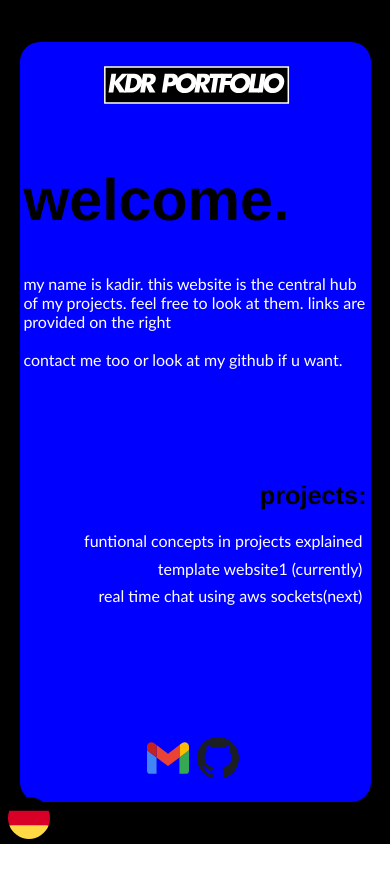
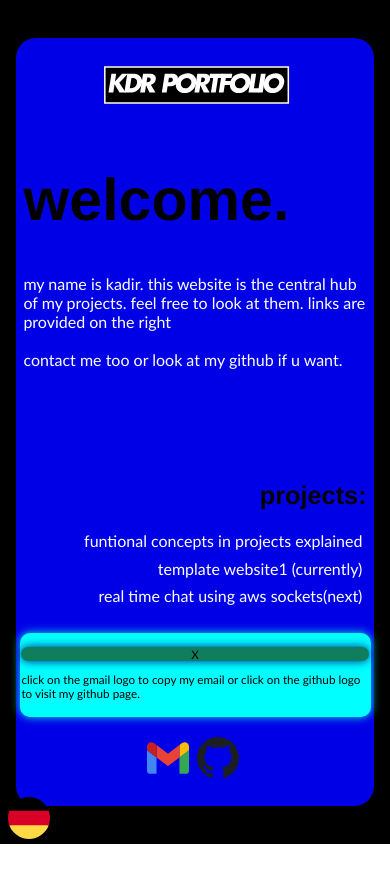
Before and after one commit to kadirtikil/portfolio, a React (Vite) app: page / in a window 390 px wide. Shown: the top 882 px of the page. Built offline with nearby package versions, Linux system fonts and the light colour scheme.

Commit message:
some changes for the mobile version. might need to add more stuff for this

```diff
--- a/src/App.css
+++ b/src/App.css
@@ -1,6 +1,6 @@
 @media(max-width: 1199px) {
   .root{
-    background-color: blue;
+    background-color: rgba(0, 0, 255, 0.904);
     border-radius: 20px;
     height: 90vh;
     width: 90vw;
@@ -8,6 +8,8 @@
     display: grid;
     grid-template-columns: 90vw;
     grid-template-rows: 10vh 10vh 10vh 10vh 10vh 10vh 10vh 10vh 10vh;
+
+    padding: 1vw;
   }
 
   .portfoliologo{
@@ -82,6 +84,39 @@
 
     cursor: pointer;
   }
+
+  .ismobile{
+    grid-column: 1 / 2 ;
+    grid-row: 8 / 9;
+    padding: .5vw;
+
+
+    background-color: aqua;
+    border-radius: 10px;
+    box-shadow: 0 0 10px rgba(0, 255, 221, 0.9);
+
+
+  }
+
+  .ismobile > p {
+    color: black;
+    font-size: 3vw;
+  }
+
+  .ismobile > #close {
+
+    display: flex;
+    justify-content: center;
+    align-items: center;
+
+    background-color: rgb(15, 126, 93);
+    border-radius: 10px;
+    box-shadow: 0 0 10px rgba(2, 0, 131, 0.9);
+
+
+    z-index: -10;
+  }
+
 }
 
 
@@ -173,4 +208,7 @@
     cursor: pointer;
   }
 
+  .ismobile {
+    display: none;
+  }
 }
--- a/src/App.jsx
+++ b/src/App.jsx
@@ -27,19 +27,25 @@ function App() {
 
   const [flagForLanguage, setFlagForLanguage] = useState(germany);
 
-  const switchLanguage = (lan) => {
-    setLanguage(lan);
-  }
+  const [mobileTextForLink, setMobileTextForLinks] = useState('click on the gmail logo to copy my email or click on the github logo to visit my github page.');
 
   function changeLanguage() {
     if(language === 'german'){
       setLanguage('english');
       setFlagForLanguage(germany);
+      setMobileTextForLinks('click on the gmail logo to copy my email (doesnt work on ios safari) or click on the github logo to visit my github page.')
     }
     else {
       setLanguage('german');
       setFlagForLanguage(uk);
+      setMobileTextForLinks('klicke auf das gmail logo um meine email zu kopieren (funtioniert nicht auf safari) oder klicke auf das github logo um mein github zu besuchen.')
     }
+  }
+
+  function closeSmallLogoDialog() {
+    const closebutton = document.getElementById("ismobile");
+
+    closebutton.style = 'display: none;'
   }
 
   return (
@@ -64,6 +70,10 @@ function App() {
         <div id="particles">
           <ParticleComponent/>
         </div>
+        <div className="ismobile" id="ismobile">
+          <p id='close' onClick={closeSmallLogoDialog}>X</p>
+          <p>{mobileTextForLink}</p>
+        </div>
       </div>
       <Tooltip title={languages[language]['tooltipForLanguage']}>
         <button onClick={changeLanguage}><img src={flagForLanguage} alt="" /></button>
```
